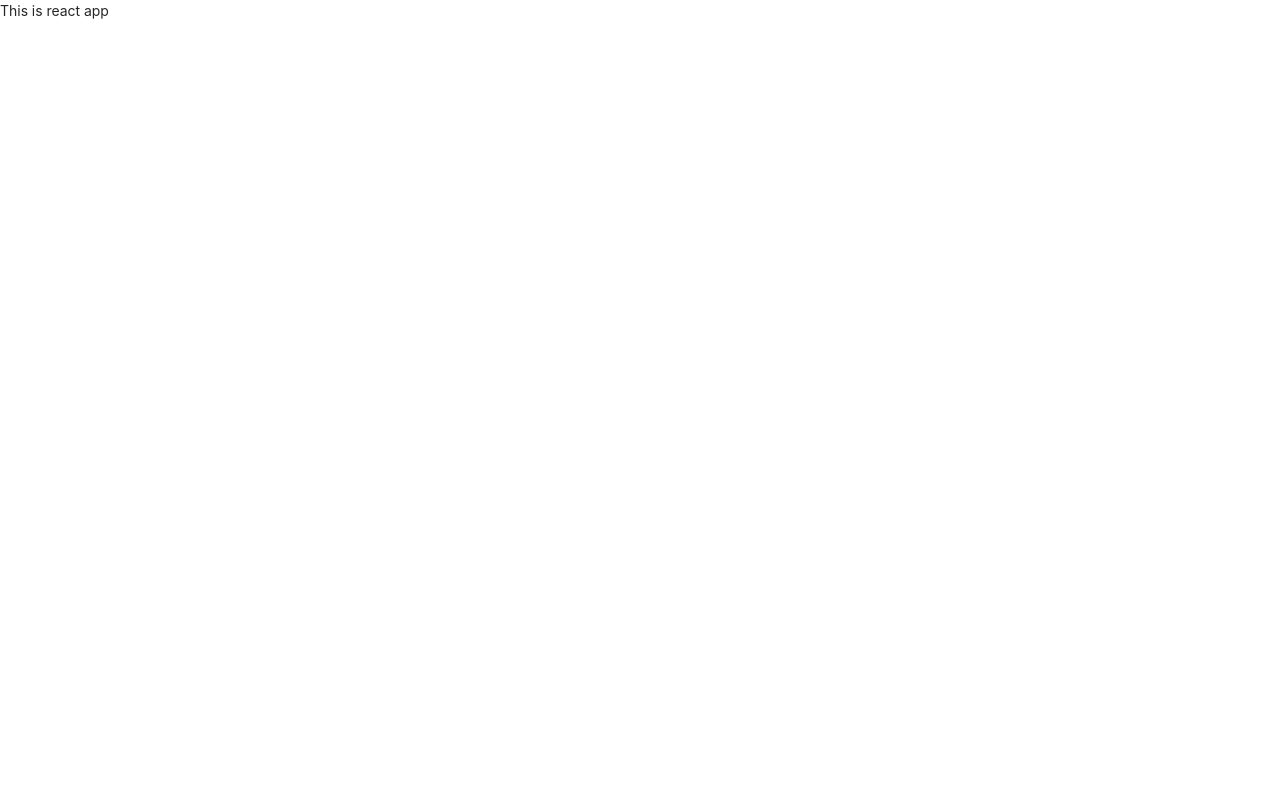
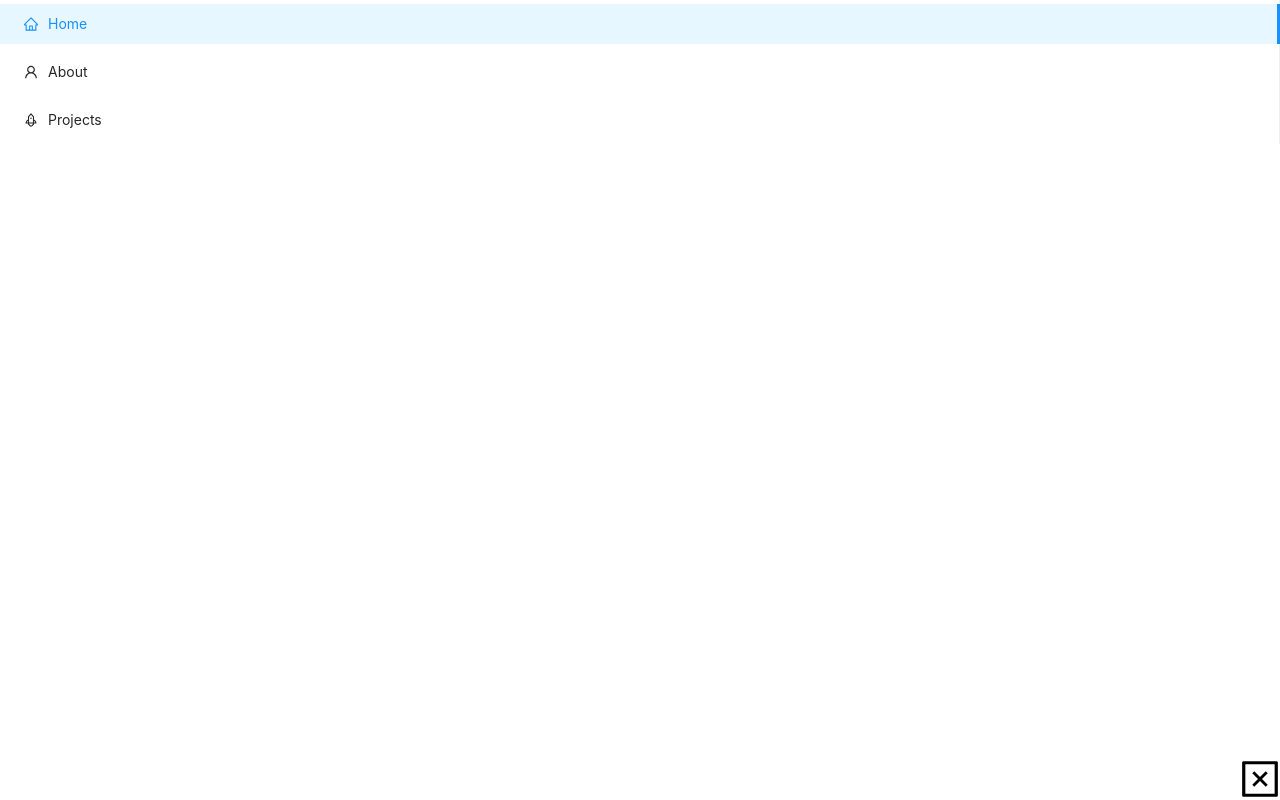
Before and after one commit to thefstalphabet/portfolio-v3, a React (Create React App) app: page / in a window 1280 px wide. Built offline with nearby package versions, Linux system fonts and the light colour scheme.

Commit message:
created menubar component

```diff
--- a/package.json
+++ b/package.json
@@ -11,9 +11,11 @@
     "@types/node": "^16.7.13",
     "@types/react": "^18.0.0",
     "@types/react-dom": "^18.0.0",
+    "@types/styled-components": "^5.1.25",
     "antd": "^4.21.4",
     "react": "^18.2.0",
     "react-dom": "^18.2.0",
+    "react-router-dom": "^6.3.0",
     "react-scripts": "^5.0.1",
     "styled-components": "^5.3.5",
     "typescript": "^4.4.2",
--- a/public/index.html
+++ b/public/index.html
@@ -22,7 +22,7 @@
       work correctly both with client-side routing and a non-root public URL.
       Learn how to configure a non-root public URL by running `npm run build`.
     -->
-  <title>React App</title>
+  <title>Akash Patel Portfolio</title>
 </head>
 
 <body>
--- a/src/App.tsx
+++ b/src/App.tsx
@@ -1,9 +1,13 @@
 import * as Styles from "./AppStyles";
+import { Routes, Route } from "react-router-dom";
+import { Home } from "./Routes";
 
 function App() {
   return (
     <Styles.Container>
-      This is react app
+      <Routes>
+        <Route path="/" element={<Home />} />
+      </Routes>
     </Styles.Container>
   );
 }
--- a/src/AppStyles.js
+++ /dev/null
@@ -1,3 +0,0 @@
-import styled from 'styled-components'
-
-export const Container = styled.div``;
--- /dev/null
+++ b/src/AppStyles.ts
@@ -0,0 +1,3 @@
+import styled from 'styled-components'
+
+export const Container = styled.div``;
--- /dev/null
+++ b/src/Components/MenuBar/MenuBar.tsx
@@ -0,0 +1,62 @@
+import * as Styles from "./MenuBarStyles";
+import {
+  CaretRightOutlined,
+  CloseSquareOutlined,
+  HomeOutlined,
+  RocketOutlined,
+  UserOutlined,
+} from "@ant-design/icons";
+import { Menu, MenuProps } from "antd";
+import React, { useState } from "react";
+
+type MenuItem = Required<MenuProps>["items"][number];
+function getItem(
+  label: React.ReactNode,
+  key: React.Key,
+  icon?: React.ReactNode,
+  children?: MenuItem[],
+  type?: "group"
+): MenuItem {
+  return {
+    key,
+    icon,
+    children,
+    label,
+    type,
+  } as MenuItem;
+}
+
+const items: MenuItem[] = [
+  getItem("Home", "1", <HomeOutlined />),
+  getItem("About", "2", <UserOutlined />),
+  getItem("Projects", "3", <RocketOutlined />),
+];
+
+function MenuBar() {
+  const [collapsed, setCollapsed] = useState(true);
+  const toggleCollapsed = () => {
+    setCollapsed(!collapsed);
+  };
+
+  return (
+    <Styles.Container style={{ left: collapsed ? "0" : "-100vw" }}>
+      <Menu
+        defaultSelectedKeys={["1"]}
+        defaultOpenKeys={["sub1"]}
+        mode="inline"
+        items={items}
+      />
+      <span className="toggleIcon" onClick={() => toggleCollapsed()}>
+        <CaretRightOutlined />
+      </span>
+      <Styles.Footer>
+        <CloseSquareOutlined
+          className="crossIcon"
+          onClick={() => toggleCollapsed()}
+        />
+      </Styles.Footer>
+    </Styles.Container>
+  );
+}
+
+export default MenuBar;
--- /dev/null
+++ b/src/Components/MenuBar/MenuBarStyles.ts
@@ -0,0 +1,27 @@
+import styled from 'styled-components'
+
+export const Container = styled.div`
+    position: fixed;
+    z-index: 500;
+    width: 100vw;
+    height: 100vh;
+    .toggleIcon{
+        position: absolute;
+        top: 50px;
+        right: -36px;
+        font-size: 50px;
+        color: #000000;
+        cursor: pointer;
+    }
+`;
+export const Footer = styled.div`
+    position: absolute;
+    right: 0;
+    bottom: 0;
+    .crossIcon{
+        font-size: 40px;
+        color: #000000;
+        z-index: 1000;
+        cursor: pointer;
+    }
+`;
--- /dev/null
+++ b/src/Components/index.ts
@@ -0,0 +1,3 @@
+import MenuBar from './MenuBar/MenuBar'
+
+export { MenuBar }
--- /dev/null
+++ b/src/Routes/Home/Home.tsx
@@ -0,0 +1,11 @@
+import { MenuBar } from '../../Components'
+
+function Home() {
+  return (
+    <div>
+        <MenuBar/>
+    </div>
+  )
+}
+
+export default Home
--- /dev/null
+++ b/src/Routes/index.ts
@@ -0,0 +1,3 @@
+import Home from '../Routes/Home/Home'
+
+export { Home }
--- a/src/index.tsx
+++ b/src/index.tsx
@@ -1,16 +1,19 @@
-import React from 'react';
-import ReactDOM from 'react-dom/client';
-import './index.css';
-import App from './App';
-import reportWebVitals from './reportWebVitals';
-import 'antd/dist/antd.css';
+import React from "react";
+import ReactDOM from "react-dom/client";
+import "./index.css";
+import App from "./App";
+import reportWebVitals from "./reportWebVitals";
+import "antd/dist/antd.css";
+import { BrowserRouter } from "react-router-dom";
 
 const root = ReactDOM.createRoot(
-  document.getElementById('root') as HTMLElement
+  document.getElementById("root") as HTMLElement
 );
 root.render(
   <React.StrictMode>
-    <App />
+    <BrowserRouter>
+      <App />
+    </BrowserRouter>
   </React.StrictMode>
 );
 
```
Also changed, not shown: 1 other file (tests, documents, lock files or other folders).
